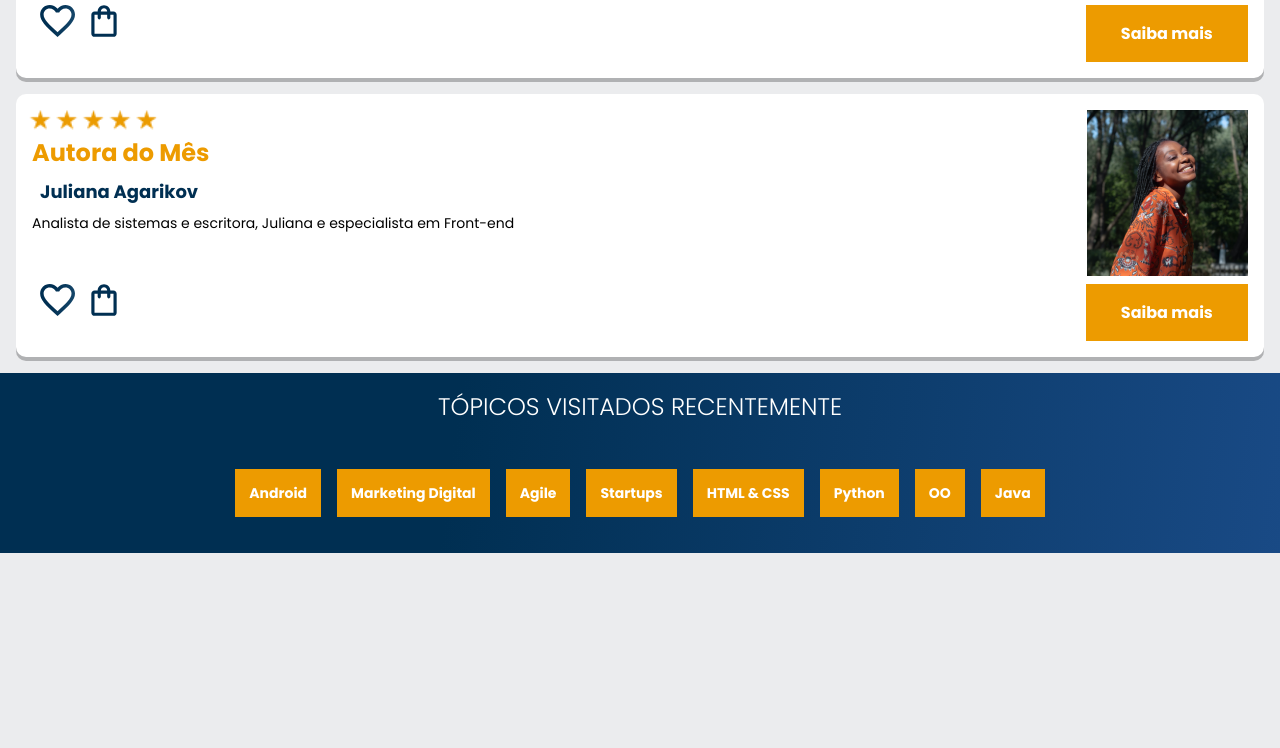
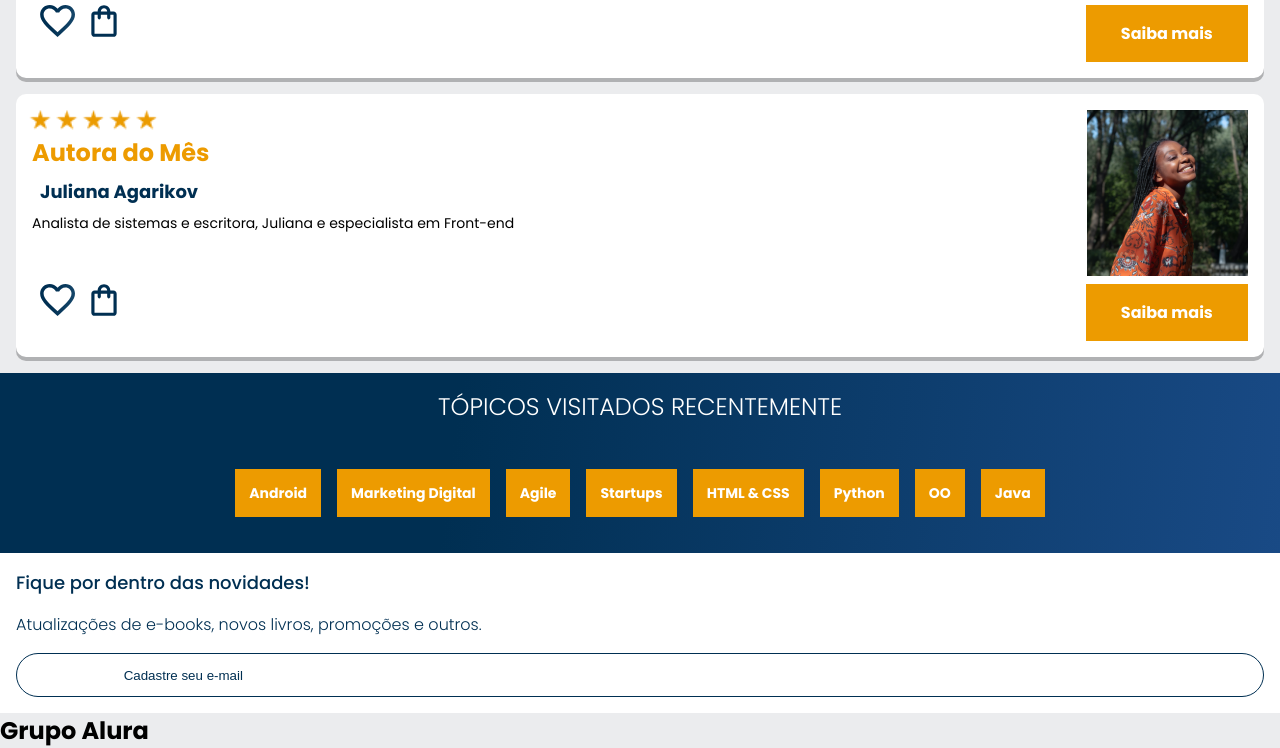
Before and after one commit to dudinha1617/alura-books, a plain HTML site: page index.html in a window 1280 px wide. Shown: the part 1191-1939 px from the top of the page. Before the commit the page ends 1744 px from the top, so only its background shows below. Drawn offline with nearby package versions, Linux system fonts and the light colour scheme.

Commit message:
13/08/24

```diff
--- a/index.html
+++ b/index.html
@@ -140,6 +140,21 @@
           </li>
         </ul>
     </section>
+
+    <section class="contato">
+        <h2 class="contato__titulo">Fique por dentro das novidades!</h2>
+        <p class="contato__texto">
+       Atualizações  de e-books, novos livros, promoções e outros.
+        </p>
+        <input type="email" placeholder="Cadastre seu e-mail" class="contato__email">
+    </section>
+
+</hr>
+
+<footer class="rodape">
+<h2 class="rodape__titulo"> Grupo Alura</h2>
+</footer>
+
     <script src="https://cdn.jsdelivr.net/npm/swiper@11/swiper-bundle.min.js"></script>
     <script>
         const swiper = new Swiper('.swiper', {
--- a/style.css
+++ b/style.css
@@ -1,5 +1,6 @@
 @import url("style/header.css");
 @import url("style/topicos.css");
+@import url("style/contatos.css");
 @import url("style/banner.css");
 @import url("style/carrosel.css");
 
--- /dev/null
+++ b/style/contatos.css
@@ -0,0 +1,37 @@
+.contato{
+background-color: var(--branco);
+padding: 1em;
+}
+
+.contato__titulo,
+.contato__texto{
+background: var(--azul-degrade);
+-webkit-background-clip: text;
+-webkit-text-fill-color: transparent;
+background-clip: text;
+}
+
+.contato__titulo{
+font-size: 18px;
+font-weight: 500;
+}
+
+.contato__texto{
+font-weight: 300;
+margin: 1em 0;
+}
+
+.contato__email{
+    padding: 1em;
+    border: 1px solid var(--azul);
+    border-radius: 24px;
+    width: 100%;
+    color: var(--azul);
+}
+
+.contato__email::placeholder{
+    font-family: var(--fonte-principal);
+    color: var(--azul);
+    background: url("../Img/Lupa.svg") no-repeat 5%;
+    padding-left: 7em;
+}
--- /dev/null
+++ b/style/rodape.css
@@ -0,0 +1,4 @@
+.rodape{
+    background-color: var(--branco);
+    padding: 1em;
+}
```
